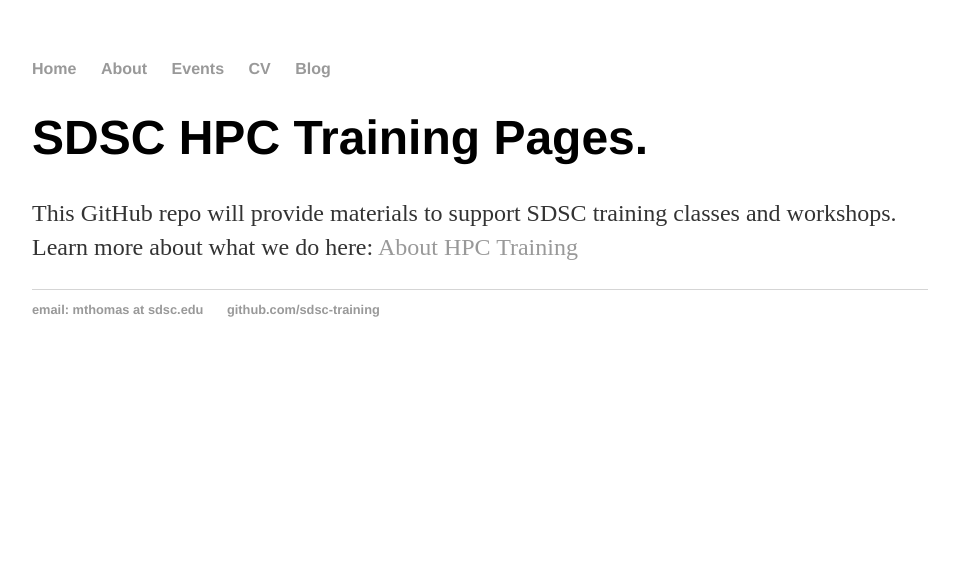
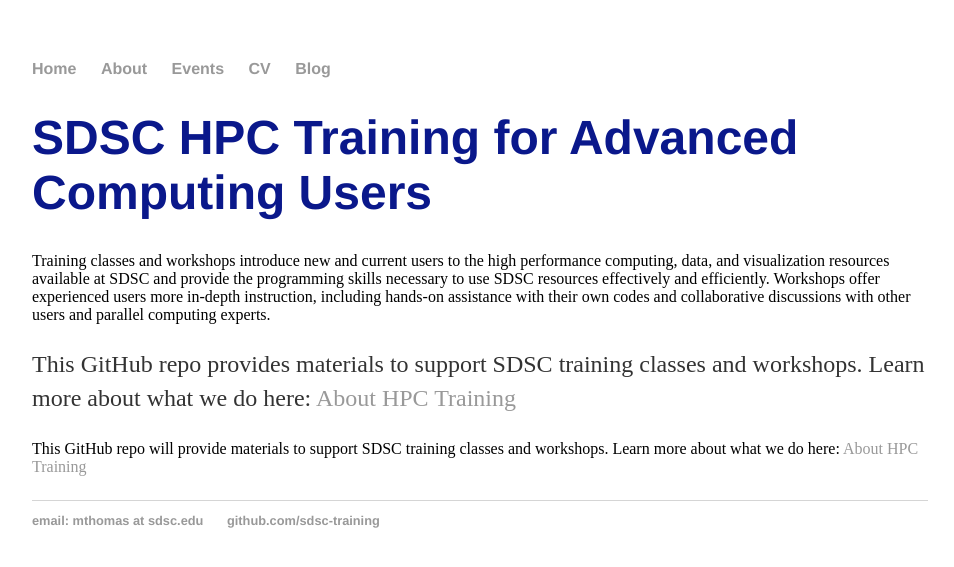
Before and after one commit to sdsc-training/sdsc-training.github.io, a Jekyll site: the page built from index.html, in a window 1280 px wide. Shown: the top 567 px of the page, without its empty margins (160-1114 px from the left). Built offline with Jekyll 4.4.1, drawn with Linux system fonts in a browser that asks for light colours.

Commit message:
updating main landing page

```diff
--- a/index.html
+++ b/index.html
@@ -3,7 +3,12 @@
 title: SDSC HPC Training
 ---
 <div class="blurb">
-	<h1>SDSC HPC Training Pages.</h1>
-	<p>
+<h1><font color="0A188B">SDSC HPC Training for Advanced Computing Users</font> </h1>
+
+Training classes and workshops introduce new and current users to the high performance computing, data, and visualization resources available at SDSC and provide the programming skills necessary to use SDSC resources effectively and efficiently. Workshops offer experienced users more in-depth instruction, including hands-on assistance with their own codes and collaborative discussions with other users and parallel computing experts.
+
+<p>
+This GitHub repo provides materials to support SDSC training classes and workshops. Learn more about what we do here: <a href="/about">About HPC Training</a></p>
 This GitHub repo will provide materials to support SDSC training classes and workshops. Learn more about what we do here: <a href="/about">About HPC Training</a></p>
-</div><!-- /.blurb -->
+</div>
+<!-- /.blurb -->
```
